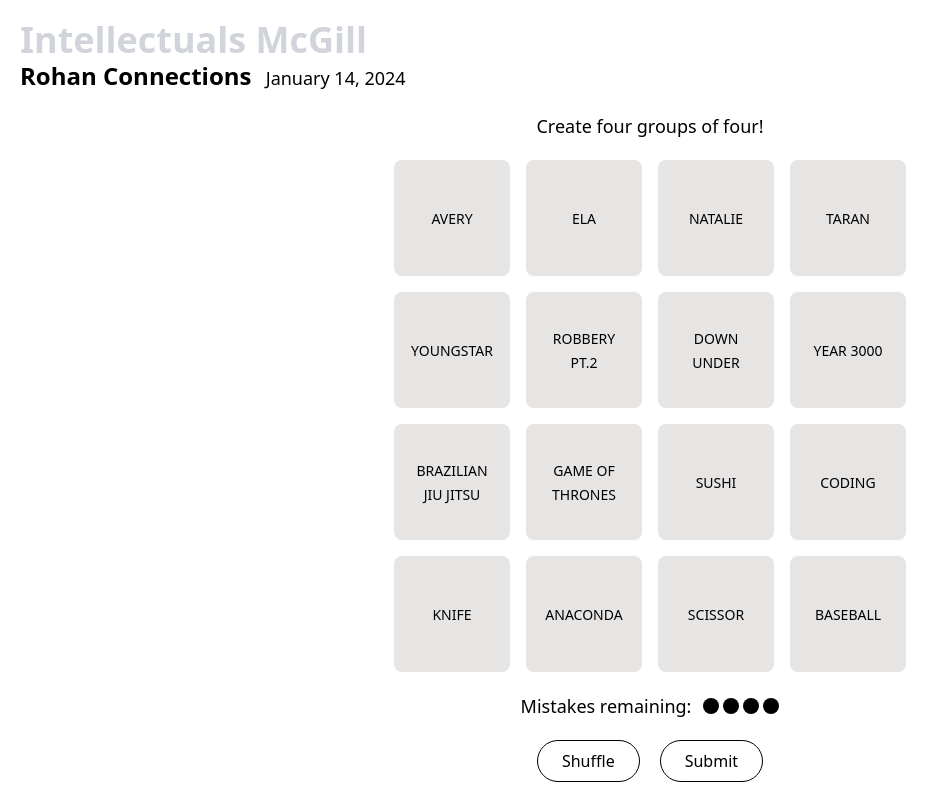
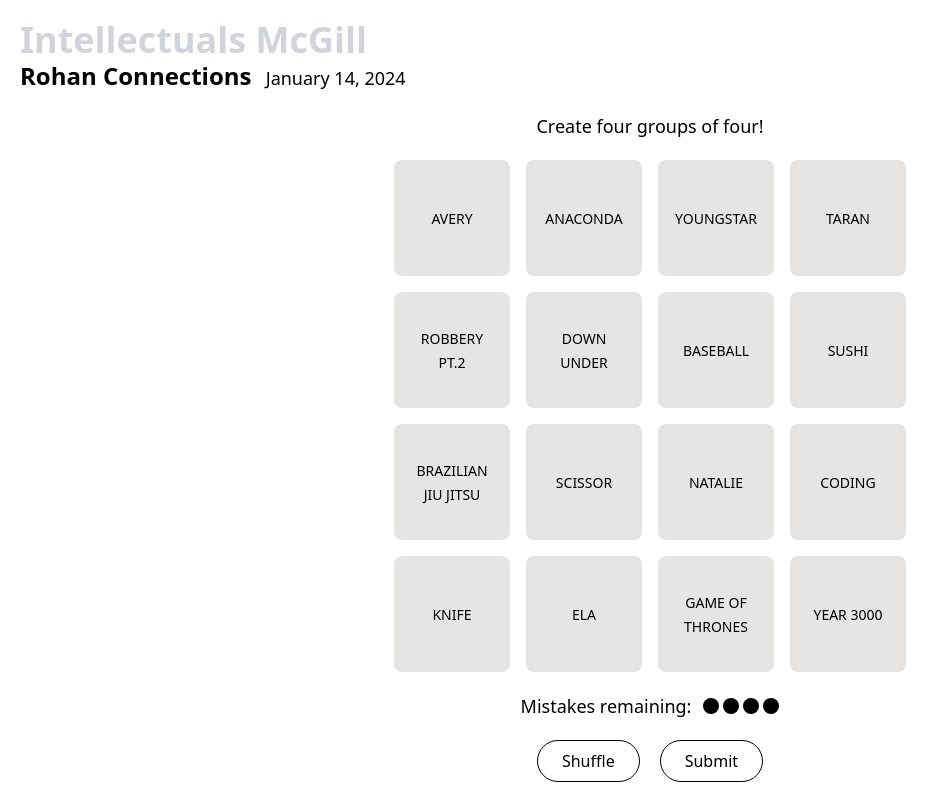
Before and after one commit to Nginearing/kakutropos-parjat, a React (Create React App) app: page / in a window 1280 px wide. Shown: the whole page, without its empty margins (0-948 px from the left). Built offline with nearby package versions, Linux system fonts and the light colour scheme.

Commit message:
some final changes

```diff
--- a/src/components/Grid.js
+++ b/src/components/Grid.js
@@ -19,11 +19,19 @@
   'BLUE': 'Rohan\'s favorites',
   'PURPLE': '____ Choke (BJJ)'
 }
+/*
 const itemGroups = {
   'AVERY': 'YELLOW', 'ELA': 'YELLOW', 'NATALIE': 'YELLOW', 'TARAN': 'YELLOW',
   'YOUNGSTAR': 'GREEN', 'ROBBERY PT.2': 'GREEN', 'DOWN UNDER': 'GREEN', 'YEAR 3000': 'GREEN',
   'BRAZILIAN JIU JITSU': 'BLUE', 'GAME OF THRONES': 'BLUE', 'SUSHI': 'BLUE', 'CODING': 'BLUE',
   'KNIFE': 'PURPLE', 'ANACONDA': 'PURPLE', 'SCISSOR': 'PURPLE', 'BASEBALL': 'PURPLE'
+};
+*/
+const itemGroups = {
+  'AVERY': 'YELLOW', 'ANACONDA': 'PURPLE', 'YOUNGSTAR': 'GREEN', 'TARAN': 'YELLOW',
+   'ROBBERY PT.2': 'GREEN', 'DOWN UNDER': 'GREEN', 'BASEBALL': 'PURPLE',  'SUSHI': 'BLUE',
+  'BRAZILIAN JIU JITSU': 'BLUE', 'SCISSOR': 'PURPLE',  'NATALIE': 'YELLOW','CODING': 'BLUE',
+  'KNIFE': 'PURPLE', 'ELA': 'YELLOW', 'GAME OF THRONES': 'BLUE', 'YEAR 3000': 'GREEN',
 };
 
 const groupColors = {
```
